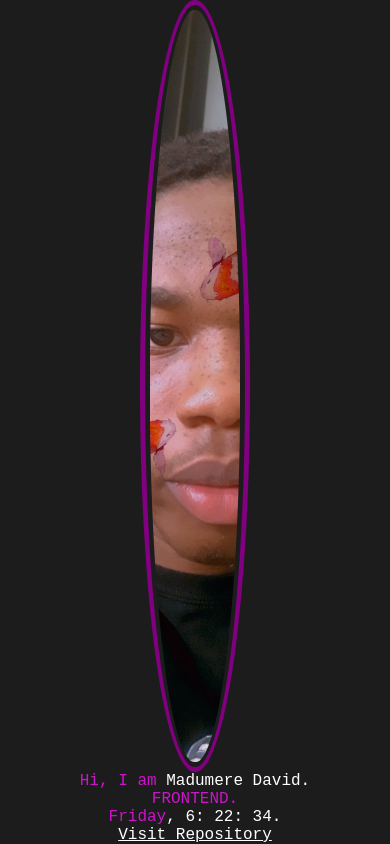
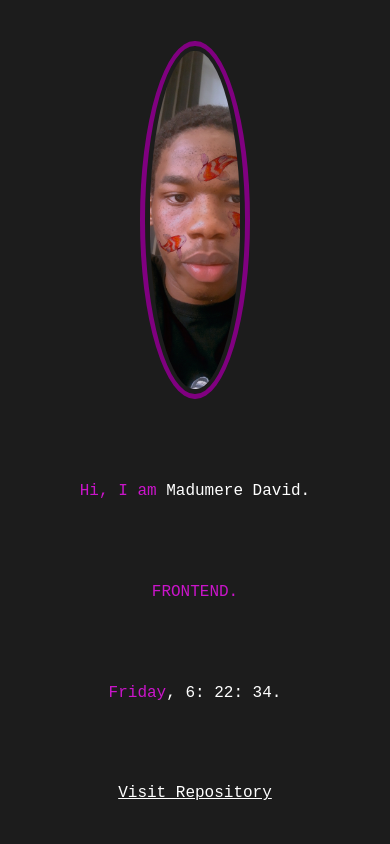
Before and after one commit to Kachi003/FRONT-END-TRACK-STAGE-1-TASK, a plain HTML site: page index.html in a window 390 px wide. Drawn offline with Linux system fonts and the light colour scheme.

Commit message:
Made image responsive

```diff
--- a/styles.css
+++ b/styles.css
@@ -51,6 +51,6 @@ a{color:white;}
                 height:100%;
                  font-size:1rem;}
 
-  .myImage{height:400%;
+  .myImage{height:40%;
            width:23%;}
 }
```
